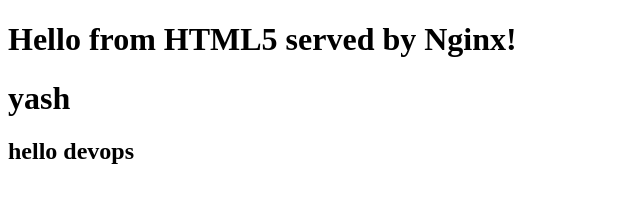
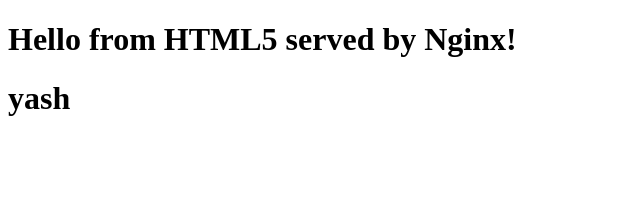
Before and after one commit to yaswanthkumarch/samplehtml, a plain HTML site: page index.html in a window 1280 px wide. Shown: the whole page, without its empty margins (0-640 px from the left). Drawn offline with Linux system fonts and the light colour scheme.

Commit message:
Update index.html

```diff
--- a/index.html
+++ b/index.html
@@ -7,6 +7,6 @@
 <body>
   <h1>Hello from HTML5 served by Nginx!</h1>
   <h1>yash</h1>
-  <h2>hello devops</h2></h2>
+
 </body>
 </html>
```
